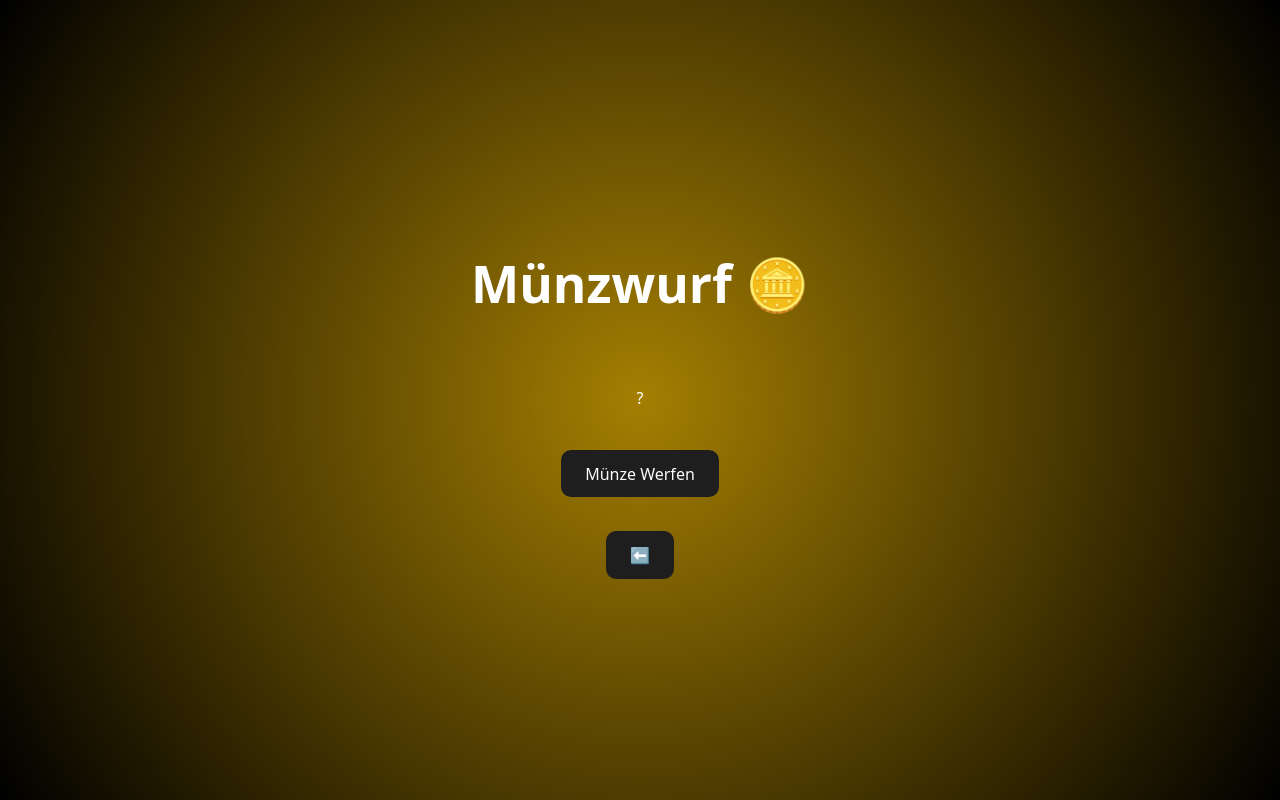
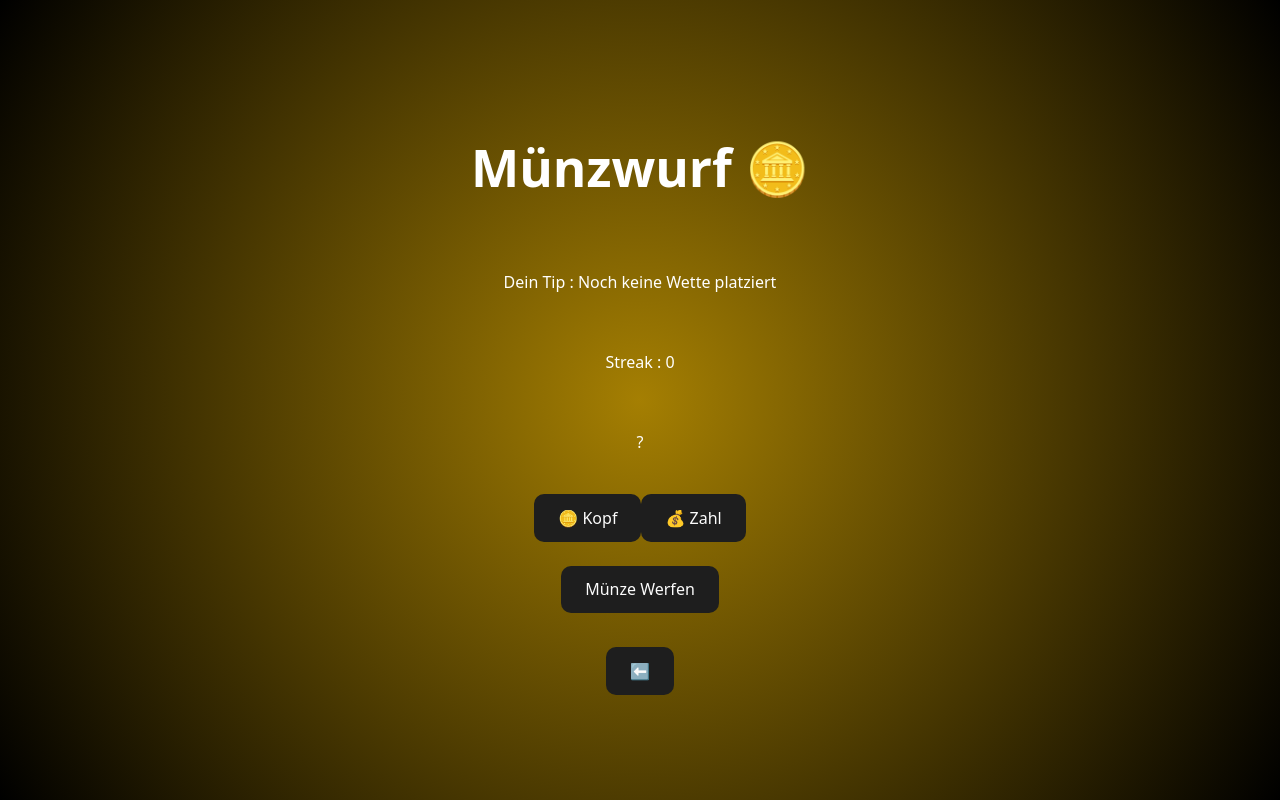
Before and after one commit to BankBitz/Bankbitz.com, a React (Vite) app: page /Coinflip in a window 1280 px wide. Built offline with nearby package versions, Linux system fonts and the light colour scheme.

Commit message:
added streaks to the coinflip game

```diff
--- a/src/pages/Coinflip.jsx
+++ b/src/pages/Coinflip.jsx
@@ -3,24 +3,49 @@ import "./Coinflip.css";
 import { Link } from "react-router-dom";
 import kopf from "../assets/coinflip/kopf.png";
 import zahl from "../assets/coinflip/zahl.png";
+import coinsound from "../assets/coinflip/coinsound.mp3"
 
 export default function Coinflip(){
 
     const [result, setResult] = useState(null);
     const [flipping, setFlipping] = useState(false);
+    const [bet, setBet] = useState(null);
+    const [streak, setStreak] = useState(0);
+
 
     function flipcoin(){
+
+        if(!bet){
+            alert("Bitte erst wetten alda")
+            return;
+        }
+
         setFlipping(true);
+        const sound = new Audio(coinsound);
+        sound.play();
 
         setTimeout(()=>{
             const random = Math.random() < 0.5 ? "Kopf" : "Zahl";
             setResult(random);
+            if(random === bet){
+                  setStreak( streak +1);
+            }
+            else{setStreak(0)};
+
             setFlipping(false)
-        }, 1000);
+        }, 1500);
     }
+
+
+
     return(
         <main className="coinflip">
             <h1> Münzwurf 🪙 </h1>
+
+            <p>Dein Tip : {""}
+                {bet ? <strong>{bet}</strong> : "Noch keine Wette platziert"}
+            </p>
+            <p> Streak : {streak}</p>
 
             <div className={`coin ${flipping ? "flip" : ""}`}>
                 {result === "Kopf" && <img src={kopf} alt="Kopf" className="coin-img" />}
@@ -28,9 +53,30 @@ export default function Coinflip(){
                 {!result && <p>?</p>}
             </div>
 
-            <button onClick={flipcoin} disabled= {flipping}>
-                {flipping ? "Werfe..." : "Münze Werfen"}
-            </button>
+
+           <div className="bet-buttons">
+        <button
+          className={bet === "Kopf" ? "active" : ""}
+          onClick={() => setBet("Kopf")}
+          disabled={flipping}
+        >
+          🪙 Kopf
+        </button>
+
+        <button
+          className={bet === "Zahl" ? "active" : ""}
+          onClick={() => setBet("Zahl")}
+          disabled={flipping}
+        >
+          💰 Zahl
+        </button>
+      </div>
+
+      <button onClick={flipcoin} disabled={flipping}>
+        {flipping ? "Werfe..." : "Münze Werfen"}
+      </button>
+
+
 
             <Link to = "/games">
                 <button className="back"> ⬅️ </button>
--- a/src/pages/Games.jsx
+++ b/src/pages/Games.jsx
@@ -8,10 +8,10 @@ export default function Games() {
       <h1>🎮 Game Page </h1>
       <p>Hier kommt bald mehr Unc!</p>
       <Link to="/">
-      <button>⬅️ Zurück zur Startseite</button>
+      <button className="link">⬅️ Zurück zur Startseite</button>
       </Link>
       <Link to ="/Coinflip">
-      <button> 🪙 Münzwurf-Spiel</button>
+      <button className="link"> 🪙 Münzwurf-Spiel</button>
       </Link>
     </main>
   );
```
Also changed, not shown: 1 other file (tests, documents, lock files or other folders).
